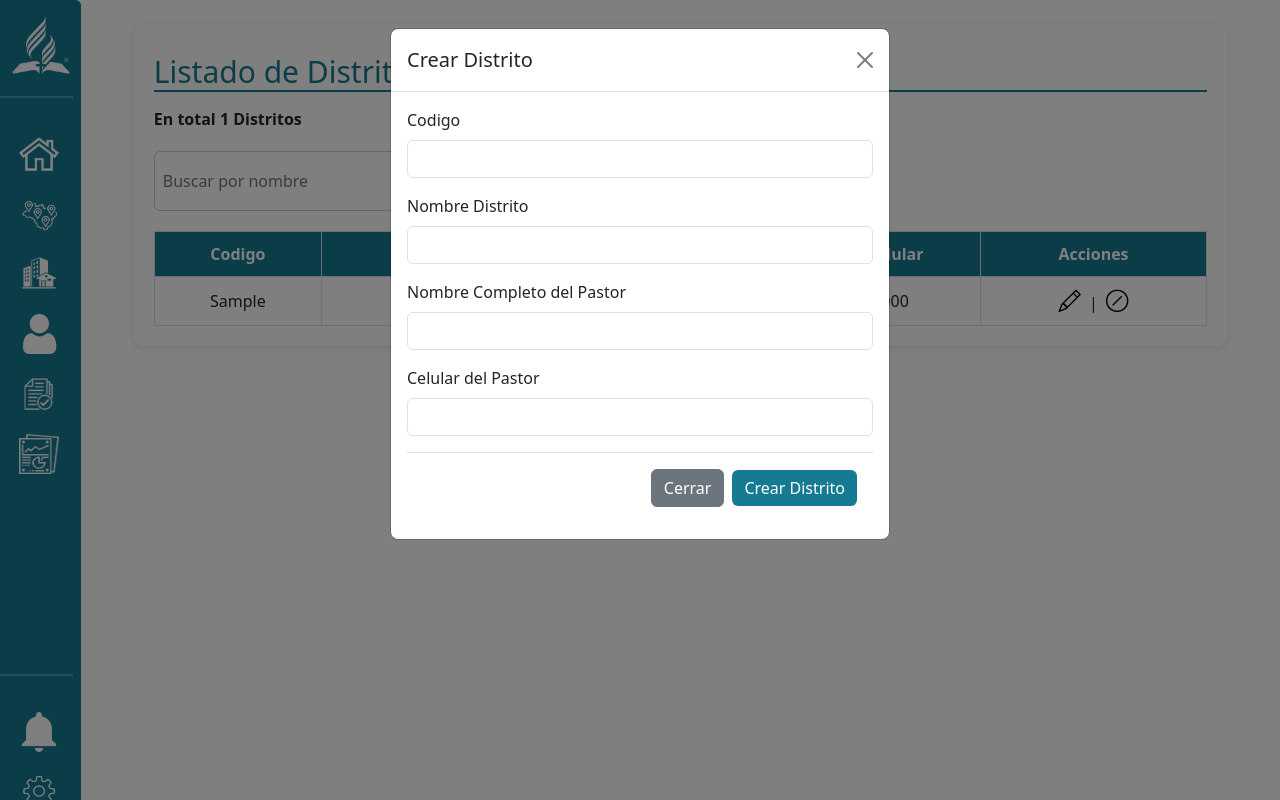
After one commit to gabrieladeviamarin/propiedades_agus11, a PHP site: page /roles/admin/distritos.php in a window 1280 px wide, after a click on "Crear Distrito". The commit adds this page. Run offline with PHP 8.4, Linux system fonts and the light colour scheme; the visitor is signed in with stand-in values (Sample User, id 1); tables that the repository leaves empty or names only in its code hold one stand-in row (values such as "Sample post"); some libraries are stand-ins or nearby versions.

Commit message:
arreglos en propiedades y interfaz de distritos

```diff
--- /dev/null
+++ b/roles/admin/css/distritos.css
@@ -0,0 +1,129 @@
+* {
+    margin: 0;
+    padding: 0;
+}
+
+.container_grid {
+    display: grid;
+    grid-template-areas: "sidebar main";
+    grid-template-columns: auto 1fr;
+    grid-template-rows: auto;
+    width: 100vw;
+    height: 100vh;
+}
+
+.grid_contenido_plantilla {
+    grid-area: main;
+    padding: 2%;
+    overflow: auto;
+    height: 100vh;
+}
+
+.aside_barra {
+    grid-area: sidebar;
+}
+
+.contenedor {
+    max-width: 95%;
+    margin: auto;
+    background: white;
+    padding: 20px;
+    border-radius: 10px;
+    box-shadow: 0px 2px 8px rgba(0, 0, 0, 0.1);
+}
+
+.contenedor h2 {
+    margin-bottom: 15px;
+    margin-top: 10px;
+    font-size: 30px;
+    color: #167a93;
+    border-bottom: 2px solid #167a93;
+}
+
+.filtros {
+    display: grid;
+    grid-template-columns: 40% 10%;
+    gap: 20px;
+    margin-top: 20px;
+    margin-bottom: 20px;
+}
+
+.filtros input,
+.filtros select {
+    padding: 8px;
+    border: 1px solid #ccc;
+    border-radius: 6px;
+    outline: none;
+}
+
+.filtros input:focus,
+.filtros select:focus {
+    border-color: #167a93;
+}
+
+.btn_all {
+    background-color: #167a93 !important;
+    color: white !important;
+    border: none !important;
+}
+
+.tabla {
+    width: 100%;
+}
+
+.tabla thead {
+    background: #167a93;
+    color: white;
+}
+
+.tabla th,
+.tabla td {
+    height: 45px;
+    padding: 3px;
+    border: 1px solid #ddd;
+    text-align: center;
+    align-items: center;
+    vertical-align: middle;
+}
+
+#tabla tbody tr:nth-child(even) {
+    background: #f2f2f2;
+}
+
+.btn_editar {
+    display: inline-block;
+    padding: 4px;
+    color: black;
+    border-radius: 5px;
+    transition: transform 0.3s ease;
+    background: transparent;
+    border: none;
+}
+
+.btn_editar:hover {
+    transform: scale(1.1);
+}
+
+.btn_top {
+    position: fixed;
+    bottom: 30px;
+    right: 30px;
+    z-index: 1000;
+    background-color: #167a93;
+    color: white;
+    border: none;
+    outline: none;
+    width: 50px;
+    height: 50px;
+    border-radius: 50%;
+    font-size: 28px;
+    cursor: pointer;
+    box-shadow: 0px 4px 8px rgba(0, 0, 0, 0.2);
+    transition: opacity 0.3s, transform 0.3s;
+    display: none;
+}
+
+.btn_top:hover {
+    background-color: #14434f;
+    transform: scale(1.1);
+}
--- /dev/null
+++ b/roles/admin/distritos.php
@@ -0,0 +1,432 @@
+    <?php
+    session_start();
+    require_once('../../database/database.php');
+    $conexion = new database;
+    $con = $conexion->conectar();
+
+    $conteo = $con->prepare("SELECT COUNT(*) FROM distrito");
+    $conteo->execute();
+    $total = $conteo->fetchColumn();
+
+    $distritos = $con->prepare("SELECT * FROM distrito WHERE id_estado = 1 ORDER BY cod_distrito ASC");
+    $distritos->execute();
+    $distritos = $distritos->fetchAll(PDO::FETCH_ASSOC);
+
+    if(isset($_POST['delete'])){
+        $cod_distrito = $_POST['cod_distrito'];
+        $delete = $con->prepare("UPDATE distrito SET id_estado = 2 WHERE cod_distrito = '$cod_distrito'");
+        $delete->execute();
+
+        echo json_encode(['success' => true]);
+        exit();
+    }
+
+    $editar = null;
+
+    if(isset($_GET['codigo'])){
+        $cod_distrito = $_GET['codigo'];
+        $query = $con->prepare("SELECT * FROM distrito WHERE cod_distrito = '$cod_distrito'");
+        $query->execute();
+        $editar = $query->fetch(PDO::FETCH_ASSOC);
+    }
+
+    if(isset($_POST['editar'])){
+        $cod_distrito = $_POST['cod_distrito'];
+        $nom_distrito = $_POST['nombre'];
+        $pastor = $_POST['pastor'];
+        $telefono_pr = $_POST['celular'];
+
+        $query = $con->prepare("UPDATE distrito SET cod_distrito = '$cod_distrito', nom_distrito = '$nom_distrito', pastor = '$pastor', telefono_pr = $telefono_pr WHERE cod_distrito = '$cod_distrito'");
+        $query->execute();
+        $editar = null;
+        echo "<!DOCTYPE html>
+                        <html>
+                        <head>
+                            <script src='https://cdn.jsdelivr.net/npm/sweetalert2@11'></script>
+                        </head>
+                        <body>
+                        <script>
+                            Swal.fire({
+                                icon: 'success',
+                                text: 'Distrito Actualizado'
+                            }).then(() => {
+                                window.location.href = 'distritos.php';
+                            });
+                        </script>
+                        </body>
+                        </html>";
+                        exit();
+    }
+
+    if(isset($_POST['submit'])){
+        $cod_distrito = $_POST['codigo'];
+        $nom_distrito = $_POST['nombre'];
+        $pastor = $_POST['pastor'];
+        $telefono_pr = $_POST['celular'];
+
+        $query = $con->prepare("SELECT * FROM distrito WHERE cod_distrito = '$cod_distrito'");
+        $query->execute();
+        $query = $query->fetch(PDO::FETCH_ASSOC);
+
+        if($query){
+            echo "<!DOCTYPE html>
+                        <html>
+                        <head>
+                            <script src='https://cdn.jsdelivr.net/npm/sweetalert2@11'></script>
+                        </head>
+                        <body>
+                        <script>
+                            Swal.fire({
+                                icon: 'error',
+                                text: 'Ya existe un distrito con ese codigo',
+                            }).then(() => {
+                                window.location.href = 'distritos.php';
+                            });
+                        </script>
+                        </body>
+                        </html>";
+                        exit();
+        }
+        $query = $con->prepare("INSERT INTO distrito (cod_distrito, nom_distrito, pastor, telefono_pr, id_estado) VALUES ('$cod_distrito', '$nom_distrito', '$pastor', $telefono_pr, 1)");
+        $query->execute();
+        echo "<!DOCTYPE html>
+                        <html>
+                        <head>
+                            <script src='https://cdn.jsdelivr.net/npm/sweetalert2@11'></script>
+                        </head>
+                        <body>
+                        <script>
+                            Swal.fire({
+                                icon: 'success',
+                                text: 'Distrito Creado'
+                            }).then(() => {
+                                window.location.href = 'distritos.php';
+                            });
+                        </script>
+                        </body>
+                        </html>";
+                        exit();
+        exit();
+    }
+
+    ?><!DOCTYPE html>
+    <html>
+    <head>
+        <meta charset="UTF-8">
+        <meta name="viewport" content="width=device-width, initial-scale=1.0">
+        <title>Login</title>
+        <link rel="stylesheet" href="css/distritos.css">
+        <link href="https://cdn.jsdelivr.net/npm/bootstrap@5.3.3/dist/css/bootstrap.min.css" rel="stylesheet">
+    </head>
+    <body>
+        <div class="container_grid">
+            <aside class="aside_barra">
+            <?php include ('asideBar/asideBar.php') ?>
+            </aside>
+            <main class="grid_contenido_plantilla">
+            <div class="contenedor">
+                    <h2>Listado de Distritos</h2>
+
+                    <p style="font-weight:bold;">En total <?= $total?> Distritos</p>
+                    <div class="filtros">
+                        <input type="text" id="buscador" placeholder="Buscar por nombre">
+                        <button type="button" class="btn btn-primary btn_all" data-bs-toggle="modal" data-bs-target="#agregar">Crear Distrito</button>
+                    </div>
+
+                    <table id="tabla" class="tabla">
+                        <thead>
+                            <tr>
+                                <th>Codigo</th>
+                                <th>Distrito</th>
+                                <th>Pastor</th>
+                                <th>Celular</th>
+                                <th>Acciones</th>
+                            </tr>
+                        </thead>
+                        <tbody>
+                        <?php foreach($distritos as $distrito): ?>
+                            <tr>
+                                <td><?= $distrito['cod_distrito'] ?></td>
+                                <td><?= $distrito["nom_distrito"] ?></td>
+                                <td><?= $distrito["pastor"] ?></td>
+                                <td><?= $distrito["telefono_pr"]?></td>
+                                <td>
+                                    <a href="?codigo=<?= $distrito['cod_distrito'] ?>" class="btn_editar" style="font-size: 1.4rem;">
+                                        <i class="bi bi-pencil"></i>
+                                    </a>
+                                    |
+                                    <a href="#" class="btn_editar" onclick="confirmar_delete('<?= $distrito['cod_distrito'] ?>','<?= $distrito['nom_distrito'] ?>')">
+                                        <i class="bi bi-slash-circle" style="font-size: 1.4rem;" title="Inhabilitar"></i>
+                                    </a>
+
+                                </td>
+                            </tr>
+                        <?php endforeach; ?>
+                        </tbody>
+                    </table>
+                    <button id="btn_top" class="btn_top">↑</button>
+                </div>
+    <!--------------------------------------- MODAL DE EDITAR ---------------------------------------------->
+                <div class="modal fade" id="modal_editar" tabindex="-1" aria-labelledby="TituloEditar" aria-hidden="true">
+                <div class="modal-dialog">
+                    <div class="modal-content">
+                        <div class="modal-header">
+                            <h1 class="modal-title fs-5" id="TituloEditar">Editar Distrito</h1>
+                            <button type="button" class="btn-close" data-bs-dismiss="modal" aria-label="Close"></button>
+                        </div>
+                        <div class="modal-body">
+                            <form action="" id="formEditar" method="post">
+                                <input type="hidden" name="cod_distrito" value="<?= $editar['cod_distrito'] ?? '' ?>">
+                                <div class="mb-3">
+                                    <label for="codigo_editar" class="form-label">Codigo</label>
+                                    <input type="text" class="form-control" id="codigo_editar" name="codigo" value="<?= $editar['cod_distrito'] ?? '' ?>" readonly>
+                                </div>
+                                <div class="mb-3">
+                                    <label for="nombre_editar" class="form-label">Nombre Distrito</label>
+                                    <input type="text" class="form-control" id="nombre_editar" name="nombre" value="<?= $editar['nom_distrito'] ?? '' ?>">
+                                </div>
+                                <div class="mb-3">
+                                    <label for="pastor_editar" class="form-label">Nombre Completo del Pastor</label>
+                                    <input type="text" class="form-control" id="pastor_editar" name="pastor" value="<?= $editar['pastor'] ?? '' ?>">
+                                </div>
+                                <div class="mb-3">
+                                    <label for="celular_editar" class="form-label">Celular del Pastor</label>
+                                    <input type="number" class="form-control" id="celular_editar" name="celular" value="<?= $editar['telefono_pr'] ?? '' ?>">
+                                </div>
+                                <div class="modal-footer">
+                                    <button type="button" class="btn btn-secondary btn_cancelar" data-bs-dismiss="modal">Cerrar</button>
+                                    <button type="submit" name="editar" class="btn btn_all">Actualizar Distrito</button>
+                                </div>
+                            </form>
+                        </div>
+                    </div>
+                </div>
+            </div>
+    <!--------------------------------------- MODAL DE AGG ---------------------------------------------->
+                <div class="modal fade" id="agregar" tabindex="-1" aria-labelledby="Titulo" aria-hidden="true">
+                <div class="modal-dialog">
+                    <div class="modal-content">
+                        <div class="modal-header">
+                            <h1 class="modal-title fs-5" id="Titulo">Crear Distrito</h1>
+                            <button type="button" class="btn-close" data-bs-dismiss="modal" aria-label="Close"></button>
+                        </div>
+                        <div class="modal-body">
+                            <form action="" id="agg" method="post">
+                                <div class="mb-3">
+                                    <label for="codigo" class="form-label">Codigo</label>
+                                    <input type="text" class="form-control" id="codigo" name="codigo">
+                                </div>
+                                <div class="mb-3">
+                                    <label for="nombre" class="form-label">Nombre Distrito</label>
+                                    <input type="text" class="form-control" id="nombre" name="nombre" >
+                                </div>
+                                <div class="mb-3">
+                                    <label for="pastor" class="form-label">Nombre Completo del Pastor</label>
+                                    <input type="text" class="form-control" id="pastor" name="pastor" >
+                                </div>
+                                <div class="mb-3">
+                                    <label for="celular" class="form-label">Celular del Pastor</label>
+                                    <input type="number" class="form-control" id="celular" name="celular" >
+                                </div>
+                            <div class="modal-footer">
+                                <button type="button" class="btn btn-secondary btn_cancelar" data-bs-dismiss="modal">Cerrar</button>
+                                <button type="submit" name="submit" class="btn btn_all">Crear Distrito</button>
+                            </div>
+                            </form>
+                        </div>
+                    </div>
+                </div>
+            </div>
+            </main>
+        </div>
+
+        <script src="https://cdn.jsdelivr.net/npm/bootstrap@5.3.3/dist/js/bootstrap.bundle.min.js"></script>
+        <script src="https://cdn.jsdelivr.net/npm/sweetalert2@11"></script>
+        <script>
+    //////////////////// LOGICA SCROLL ////////////////////////////////
+        const main = document.querySelector(".grid_contenido_plantilla");
+        const btn_top = document.getElementById("btn_top");
+
+        main.addEventListener("scroll", () => {
+            if (main.scrollTop > 300) {
+                btn_top.style.display = "block";
+            } else {
+                btn_top.style.display = "none";
+            }
+        });
+        btn_top.addEventListener("click", () => {
+            main.scrollTo({
+                top: 0,
+                behavior: "smooth"
+            });
+        });
+    ////////////////////////////////// ALERTA ELIMINAR //////////////////////////////////////////
+        function confirmar_delete(codigo, nombre) {
+            Swal.fire({
+                html: `¿Desea inhabilitar el distrito <strong>${nombre}</strong>?<br><small class="text-muted">Esta acción no se puede deshacer</small>`,
+                icon: 'warning',
+                showCancelButton: true,
+                confirmButtonColor: '#d33',
+                cancelButtonColor: '#6c757d',
+                confirmButtonText: 'Inhabilitar',
+                cancelButtonText: 'Cancelar',
+                reverseButtons: true
+            }).then((result) => {
+                if (result.isConfirmed) {
+
+                    fetch('distritos.php', {
+                        method: 'POST',
+                        headers: {
+                            'Content-Type': 'application/x-www-form-urlencoded',
+                        },
+                        body: `delete=1&cod_distrito=${codigo}`
+                    })
+                    .then(response => response.json())
+                    .then(data => {
+                        if(data.success) {
+                            Swal.fire({
+                                icon: 'success',
+                                text: 'La propiedad ha sido inhabilitada'
+                            }).then(() => {
+                                location.reload();
+                            });
+                        } else {
+                            Swal.fire({
+                                icon: 'error',
+                                text: data.message || 'No se pudo inhabilitar la propiedad'
+                            });
+                        }
+                    })
+                    .catch(error => {
+                        Swal.fire({
+                            icon: 'error',
+                            text: 'Ocurrio un error al procesar la solicitud'
+                        });
+                        console.error('Error:', error);
+                    });
+                }
+            });
+        }
+    ///////////////// FILTROS Y DISPLAY DE CAMPOS AGG //////////////////
+        document.addEventListener("DOMContentLoaded", () => {
+
+            const buscador = document.getElementById("buscador");
+            const filas = document.querySelectorAll("#tabla tbody tr");
+
+            function filtrarTabla() {
+                const texto = buscador.value.toLowerCase();
+
+                filas.forEach(fila => {
+                    const contenido = fila.textContent.toLowerCase();
+
+                    const coincide_busc = contenido.includes(texto);
+
+                    fila.style.display = (coincide_busc) ? "" : "none";
+                });
+            }
+
+            buscador.addEventListener("keyup", filtrarTabla);
+
+
+    ////////////////////// FORMULARIO EDITAR Y AGG ///////////////////////////////////
+        function cerrar_modal() {
+            window.location.href = 'distritos.php';
+        }
+        <?php if($editar){ ?>
+            const modal_editar = new bootstrap.Modal(document.getElementById('modal_editar'));
+            modal_editar.show();
+            document.getElementById('modal_editar').addEventListener('hidden.bs.modal', function () {
+                cerrar_modal();
+            });
+        <?php }; ?>
+
+        const formEditar = document.getElementById("formEditar");
+
+        if(formEditar) {
+            formEditar.addEventListener("submit", function(event) {
+                const nombre = document.getElementById("nombre_editar");
+                const pastor = document.getElementById("pastor_editar");
+                const celular = document.getElementById("celular_editar");
+                let valido = true;
+
+                if (!nombre.value.trim() || !pastor.value.trim() || !celular.value.trim()) {
+                    Swal.fire({
+                        icon: "error",
+                        text: "Todos los campos deben ser diligenciados"
+                    });
+                    valido = false;
+                } else if (!/^[a-zA-ZÁÉÍÓÚáéíóúÑñ\s]+$/.test(nombre.value)) {
+                    Swal.fire({
+                        icon: "error",
+                        text: "El nombre del distrito solo puede contener letras"
+                    });
+                    valido = false;
+                } else if (pastor.value.length < 6 || !/^[a-zA-ZÁÉÍÓÚáéíóúÑñ\s]+$/.test(pastor.value)) {
+                    Swal.fire({
+                        icon: "error",
+                        text: "El nombre del pastor solo puede contener letras y minimo 6 caracteres"
+                    });
+                    valido = false;
+                } else if (!/^\d{10}$/.test(celular.value)) {
+                    Swal.fire({
+                        icon: "error",
+                        text: "El número debe tener exactamente 10 digitos"
+                    });
+                    valido = false;
+                }
+
+                if (!valido) {
+                    event.preventDefault();
+                }
+            });
+        }
+
+        const form = document.getElementById("agg");
+
+        function validarFormulario(event) {
+            const codigo = document.getElementById("codigo");
+            const nombre = document.getElementById("nombre");
+            const pastor = document.getElementById("pastor");
+            const celular = document.getElementById("celular");
+            let valido = true;
+
+            if (!codigo.value.trim() || !nombre.value.trim() || !pastor.value.trim() || !celular.value.trim()) {
+                Swal.fire({
+                    icon: "error",
+                    text: "Todos los campos deben ser diligenciados"
+                });
+                valido = false;
+
+            } else if (!/^[a-zA-ZÁÉÍÓÚáéíóúÑñ\s]+$/.test(nombre.value)) {
+                Swal.fire({
+                    icon: "error",
+                    text: "El nombre del distrito solo puede contener letras"
+                });
+                valido = false;
+
+            } else if (pastor.value.length < 6 || !/^[a-zA-ZÁÉÍÓÚáéíóúÑñ\s]+$/.test(pastor.value)) {
+                Swal.fire({
+                    icon: "error",
+                    text: "El nombre del pastor solo puede contener letras y minimo 6 caracteres"
+                });
+                valido = false;
+
+            } else if (!/^\d{10}$/.test(celular.value)) {
+                Swal.fire({
+                    icon: "error",
+                    text: "El número debe tener exactamente 10 digitos"
+                });
+                valido = false;
+            }
+
+            if (!valido) {
+                event.preventDefault();
+            }
+        }
+
+        form.addEventListener("submit", validarFormulario);
+
+        });
+    </script>
+    </body>
+    </html>
```
Also changed, not shown: roles/admin/propiedades.php (+6 -6 lines).
